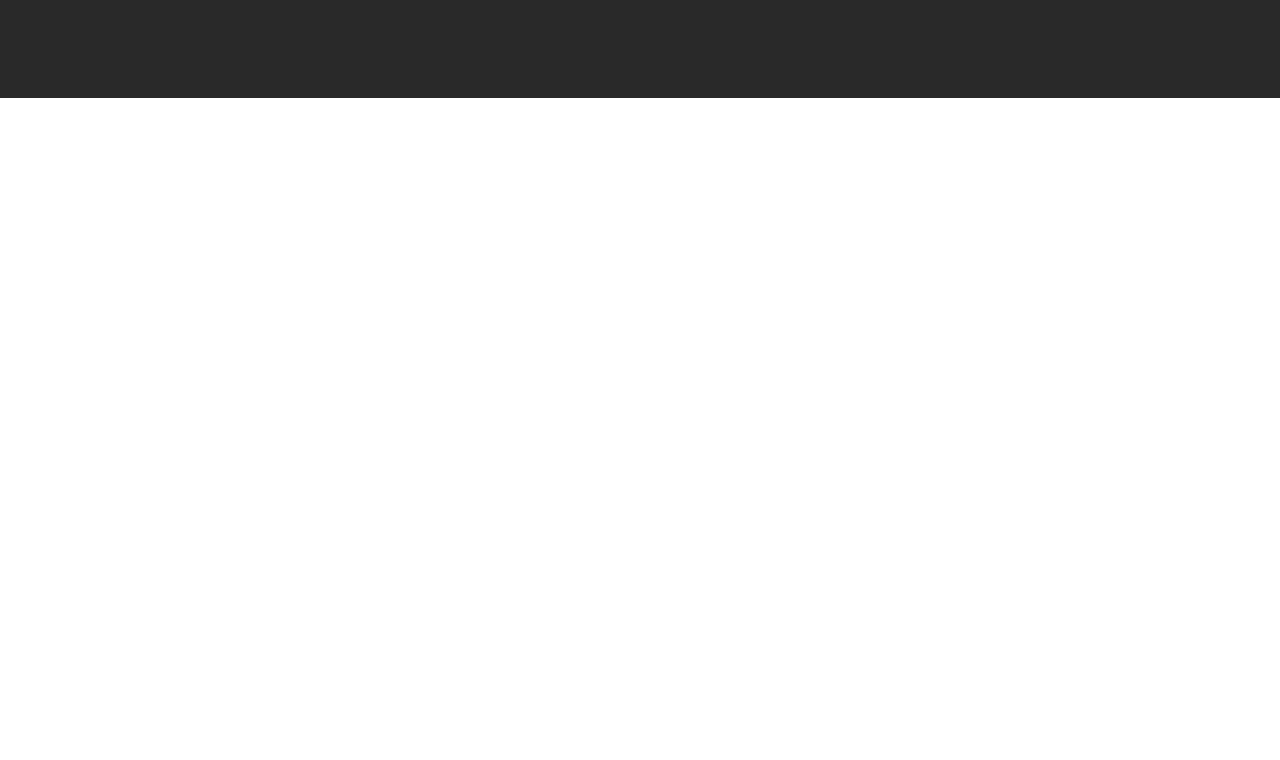
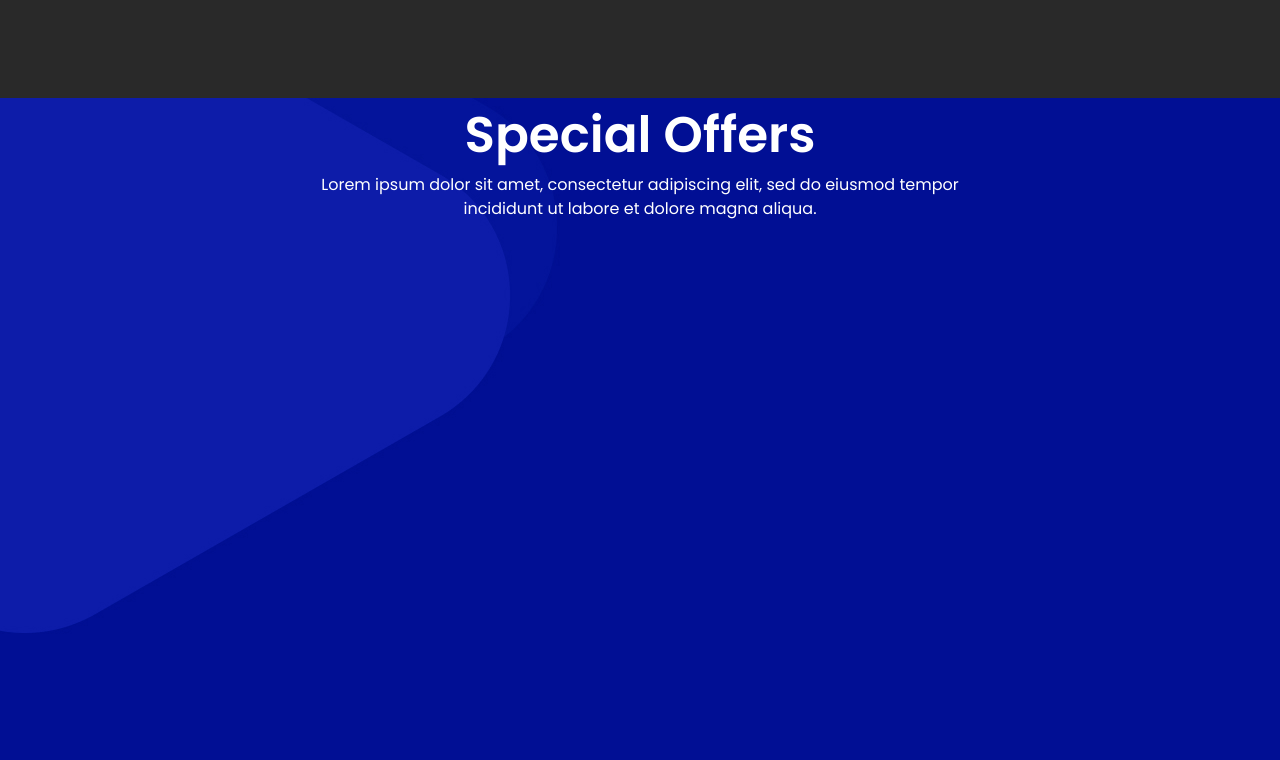
Before and after one commit to Bakhteev/MERN-TypeScript, a React (Create React App) app in the folder client/: page / in a window 1280 px wide. Shown: the part 3600-4360 px from the top of the page. Before the commit the page ends 3698 px from the top, so only its background shows below. Built offline with nearby package versions, Linux system fonts and the light colour scheme; a web font is replaced by a local one.

Commit message:
started section "SpecialOffers"

```diff
--- a/client/src/components/_global.scss
+++ b/client/src/components/_global.scss
@@ -3,3 +3,4 @@
 @import './recentWatched/style';
 @import './selectedMovie/style';
 @import './popularMovies/style';
+@import './specialOffers/style';
--- /dev/null
+++ b/client/src/components/specialOffers/SpecialOffers.tsx
@@ -0,0 +1,18 @@
+import React from 'react'
+
+const SpecialOffers: React.FC = () => {
+  return (
+    <section className="specialOffers">
+      <div className="container">
+        <div className="specialOffers__content">
+          <div className="specialOffers__head">
+            <h2 className="specialOffers__title">Special Offers</h2>
+            <p className="specialOffers__description">Lorem ipsum dolor sit amet, consectetur adipiscing elit, sed do eiusmod tempor <br/> incididunt ut labore et dolore magna aliqua.</p>
+          </div>
+        </div>
+      </div>
+    </section>
+  )
+}
+
+export default SpecialOffers
--- /dev/null
+++ b/client/src/components/specialOffers/_style.scss
@@ -0,0 +1,28 @@
+@import './specialOffersCard/style';
+
+.specialOffers {
+  height: 1216px;
+  background: url('../../assets/specialOffers/background.jpg') no-repeat;
+  background-size: cover;
+
+  &__head {
+    text-align: center;
+  }
+
+  &__title {
+    font-weight: 600;
+    font-style: normal;
+    font-size: 50px;
+    line-height: 75px;
+    color: #fff;
+  }
+
+  &__description {
+    font-weight: 400;
+    font-style: normal;
+    font-size: 16px;
+    line-height: 24px;
+    text-align: center;
+    color: #fff;
+  }
+}
--- a/client/src/pages/home/HomePage.tsx
+++ b/client/src/pages/home/HomePage.tsx
@@ -3,6 +3,7 @@ import Header from '../../components/header/Header'
 import Hero from '../../components/hero/Hero'
 import SelectedMovie from '../../components/selectedMovie/SelectedMovie'
 import PopularMovies from '../../components/popularMovies/PopularMovies'
+import SpecialOffers from '../../components/specialOffers/SpecialOffers'
 
 const HomePage: React.FC = () => {
   return (
@@ -11,6 +12,7 @@ const HomePage: React.FC = () => {
       <Hero />
       <SelectedMovie />
       <PopularMovies />
+      <SpecialOffers />
     </>
   )
 }
```
Also changed, not shown: client/src/components/specialOffers/specialOffersCard/SpecialOffersCard.tsx (added, +11 -0 lines), client/src/assets/specialOffers/background.jpg (added), client/src/components/specialOffers/specialOffersCard/_style.scss (added).
